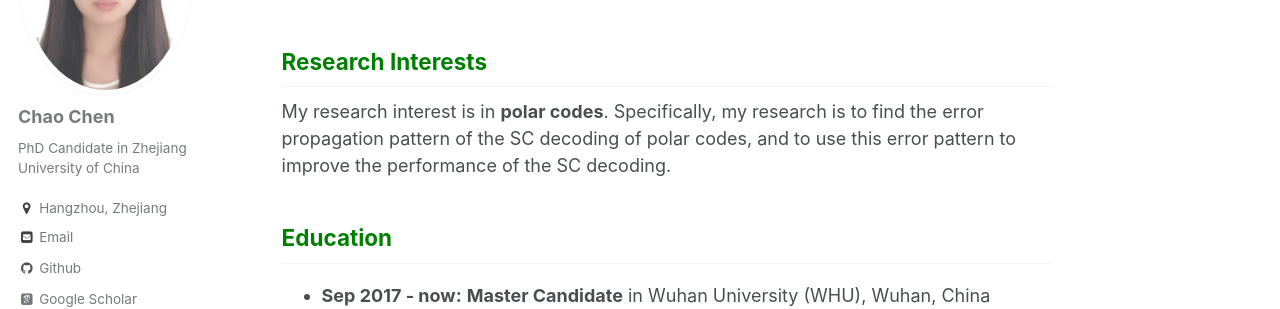
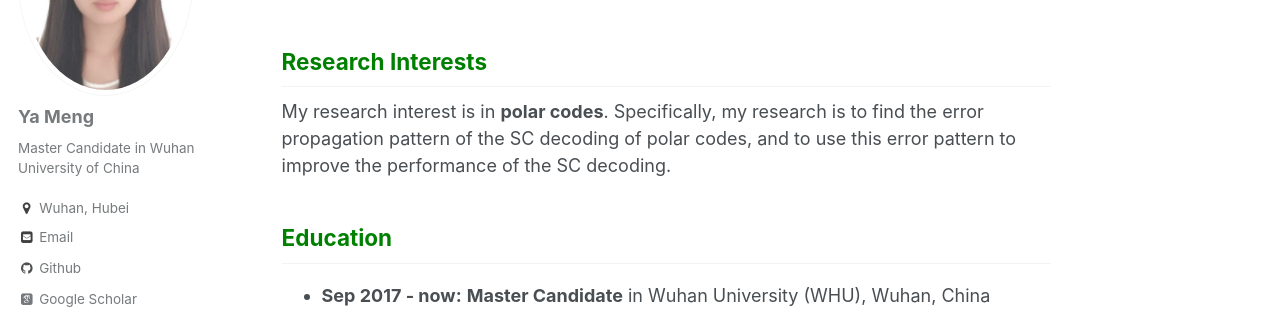
Before and after one commit to mengMia/yameng-ahu.github.io, a Jekyll site: the page built from _pages/about.md, in a window 1280 px wide. Shown: the part 251-560 px from the top of the page. Built offline with Jekyll 4.4.1, drawn with Linux system fonts in a browser that asks for light colours; some web fonts are replaced.

Commit message:
Update _config.yml

```diff
--- a/_config.yml
+++ b/_config.yml
@@ -79,13 +79,13 @@ analytics:
 
 # Site Author
 author:
-  name             : "Chao Chen"
+  name             : "Ya Meng"
   avatar           : "profile.png"
-  bio              : "PhD Candidate in Zhejiang University of China"
-  location         : "Hangzhou, Zhejiang"
+  bio              : "Master Candidate in Wuhan University of China"
+  location         : "Wuhan, Hubei"
   employer         :
   googlescholar    : "https://scholar.google.com.hk/citations?user=_xDUAtQAAAAJ&hl=zh-CN"
-  email            : "chench@zju.edu.cn"
+  email            : "yameng@whu.edu.cn"
   uri              :
   bitbucket        :
   codepen          :
@@ -93,7 +93,7 @@ author:
   flickr           :
   facebook         :
   foursquare       :
-  github           : "chenchao666"
+  github           : "yameng-ahu"
   google_plus      :
   keybase          :
   instagram        :
```
